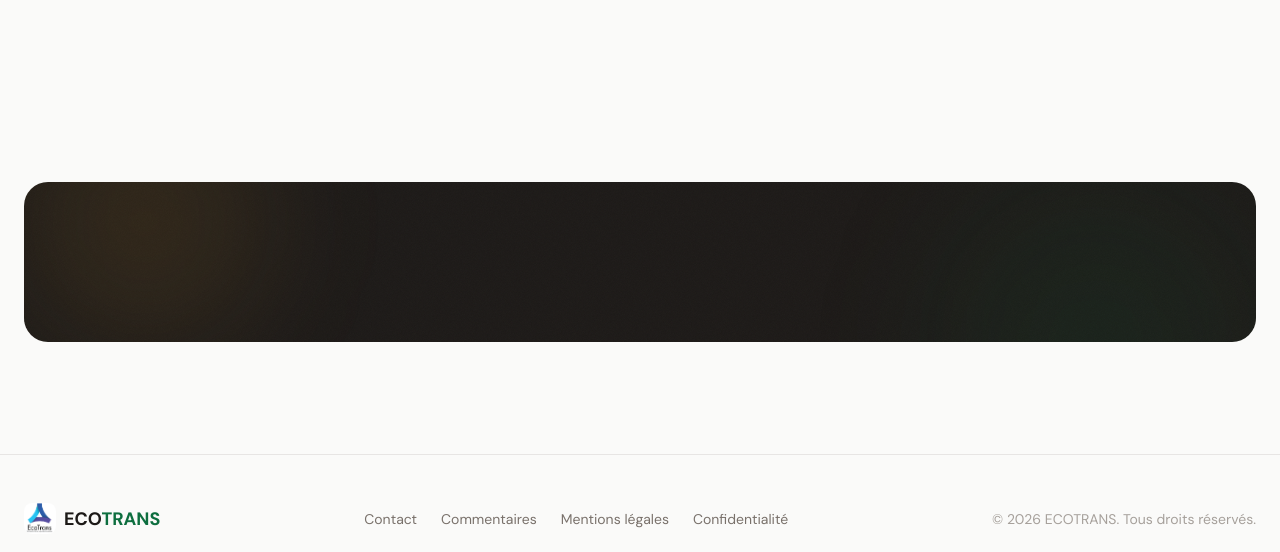
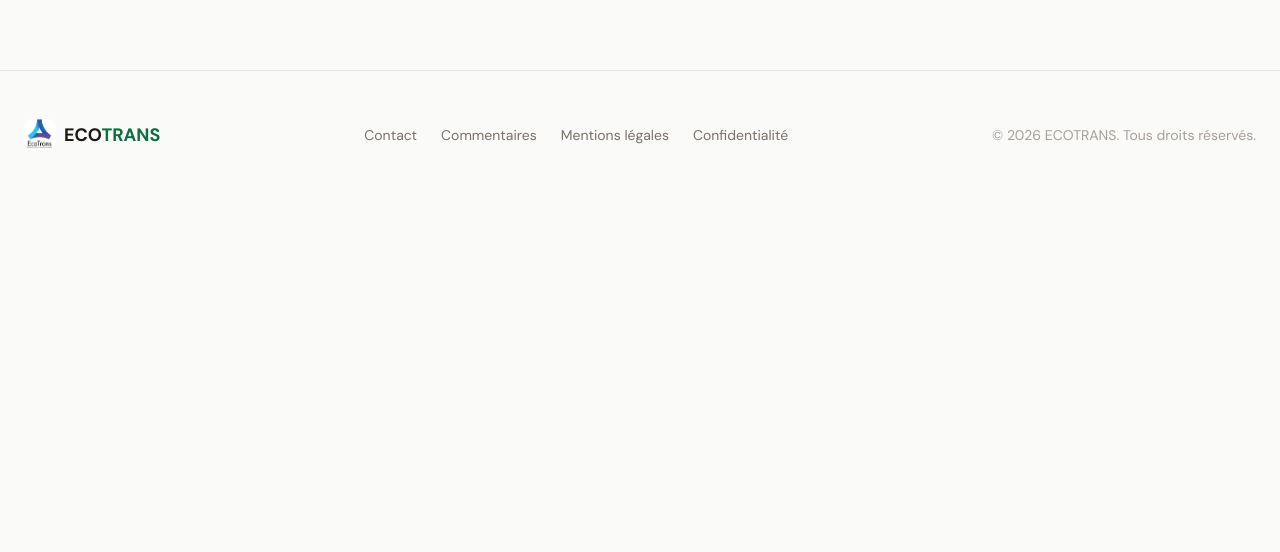
Before and after one commit to archi-cyber/TransfertMoney, a Next.js app: page / in a window 1280 px wide. Shown: the part 6029-6581 px from the top of the page. After the commit the page ends 6228 px from the top, so only its background shows below. Built offline with nearby package versions, Linux system fonts and the light colour scheme; no server answers; a web font is replaced by a local one.

Commit message:
Update page.tsx
Signed-off-by: ghislotf-source <ghislotf@gmail.com>

```diff
--- a/app/page.tsx
+++ b/app/page.tsx
@@ -986,24 +986,7 @@ export default function LandingPage() {
       </section>
 
       {/* ===== CTA ===== */}
-      <section className="py-20 md:py-28">
-        <div className="max-w-7xl mx-auto px-6">
-          <motion.div
-            initial="hidden"
-            whileInView="visible"
-            viewport={{ once: true }}
-            variants={fadeUp}
-            custom={0}
-            className="relative rounded-3xl bg-stone-900 p-12 md:p-20 text-center overflow-hidden"
-          >
-            <div className="absolute inset-0 noise" />
-            <div className="absolute top-0 right-0 w-80 h-80 bg-[#0d6e3f]/10 rounded-full blur-3xl" />
-            <div className="absolute bottom-0 left-0 w-60 h-60 bg-[#e8a838]/10 rounded-full blur-3xl" />
 
-
-          </motion.div>
-        </div>
-      </section>
 
       {/* ===== FOOTER ===== */}
       <footer className="py-12 border-t border-stone-200">
```
